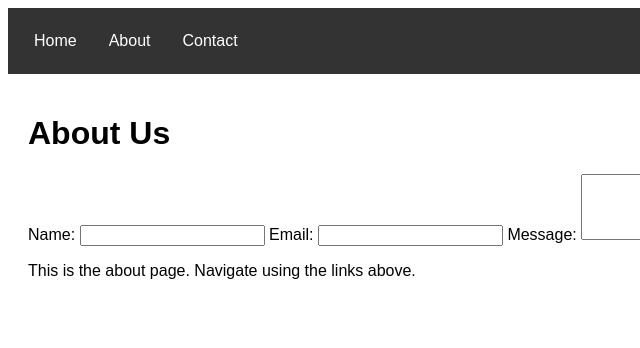
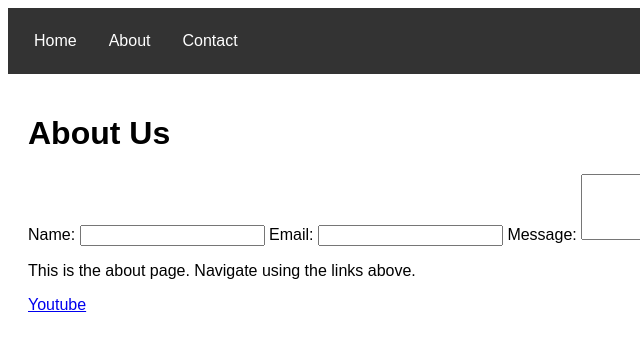
Before and after one commit to DEbu-17/static-site, a plain HTML site: page about.html in a window 1280 px wide. Shown: the full height of the page, 0-640 px from the left. Drawn offline with Linux system fonts and the light colour scheme.

Commit message:
added youtube

```diff
--- a/about.html
+++ b/about.html
@@ -35,6 +35,7 @@
             <button type="submit">Submit</button>
         </form>
         <p>This is the about page. Navigate using the links above.</p>
+        <a href="https://www.youtube.com/" target="_blank">Youtube</a>
     </main>
     <!-- Google Tag Manager (noscript) -->
 <noscript><iframe src="https://www.googletagmanager.com/ns.html?id=GTM-NN8LS4WK"
```
